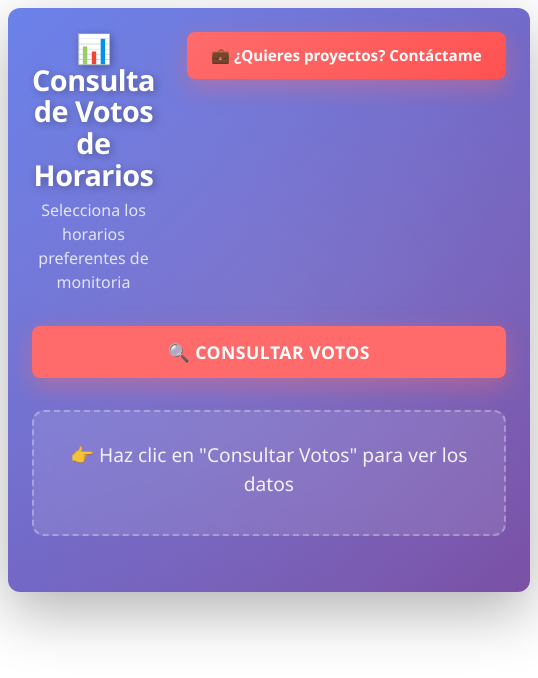
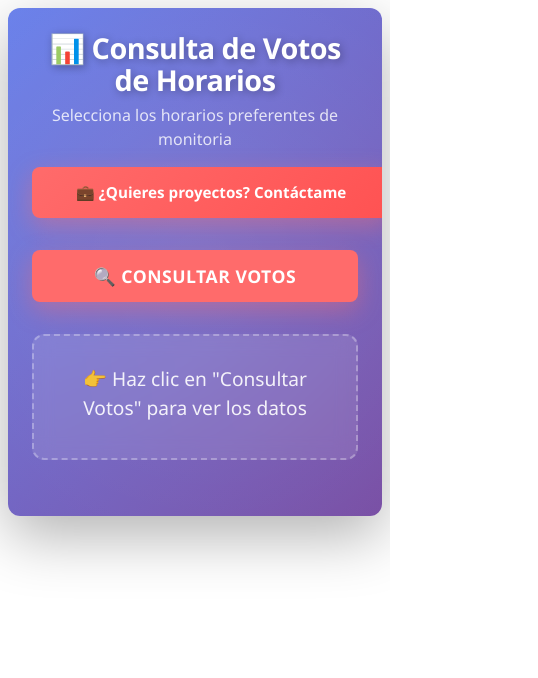
Before and after one commit to RumiSoftware2/resultados-horario, a React (Vite) app in the folder frontend/: page / in a window 390 px wide. Shown: the top 678 px of the page, 538 px wide, since content can reach past the window. Built offline with nearby package versions, Linux system fonts and the light colour scheme.

Commit message:
cambios marketing 2

```diff
--- a/frontend/src/App.css
+++ b/frontend/src/App.css
@@ -189,6 +189,18 @@
     font-size: 1rem;
   }
 
+  .header-top {
+    flex-direction: column;
+    align-items: stretch;
+    gap: 1rem;
+  }
+
+  .contact-button {
+    width: 100%;
+    text-align: center;
+    padding: 14px 16px;
+  }
+
   .button-section {
     flex-direction: column;
     gap: 0.5rem;
--- a/frontend/src/App.jsx
+++ b/frontend/src/App.jsx
@@ -42,7 +42,7 @@ function App() {
               <h1>📊 Consulta de Votos de Horarios</h1>
               <p>Selecciona los horarios preferentes de monitoria</p>
             </div>
-            <a href="https://tu-portafolio.com" target="_blank" rel="noopener noreferrer" className="contact-button">
+            <a href="https://portafoliosmendo.netlify.app" target="_blank" rel="noopener noreferrer" className="contact-button">
               💼 ¿Quieres proyectos? Contáctame
             </a>
           </div>
```
